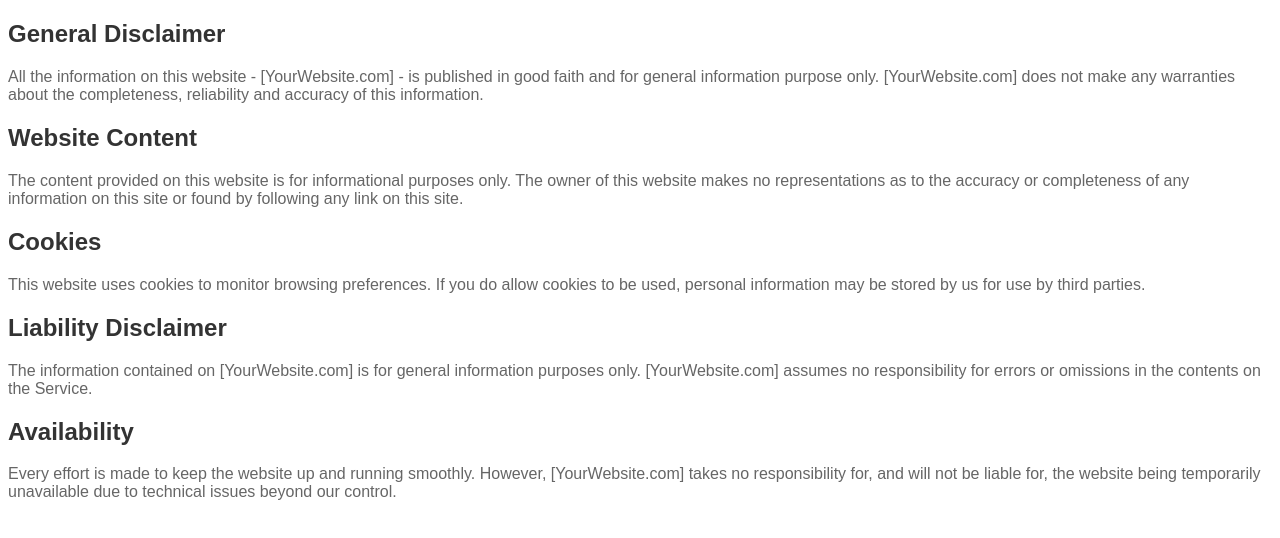
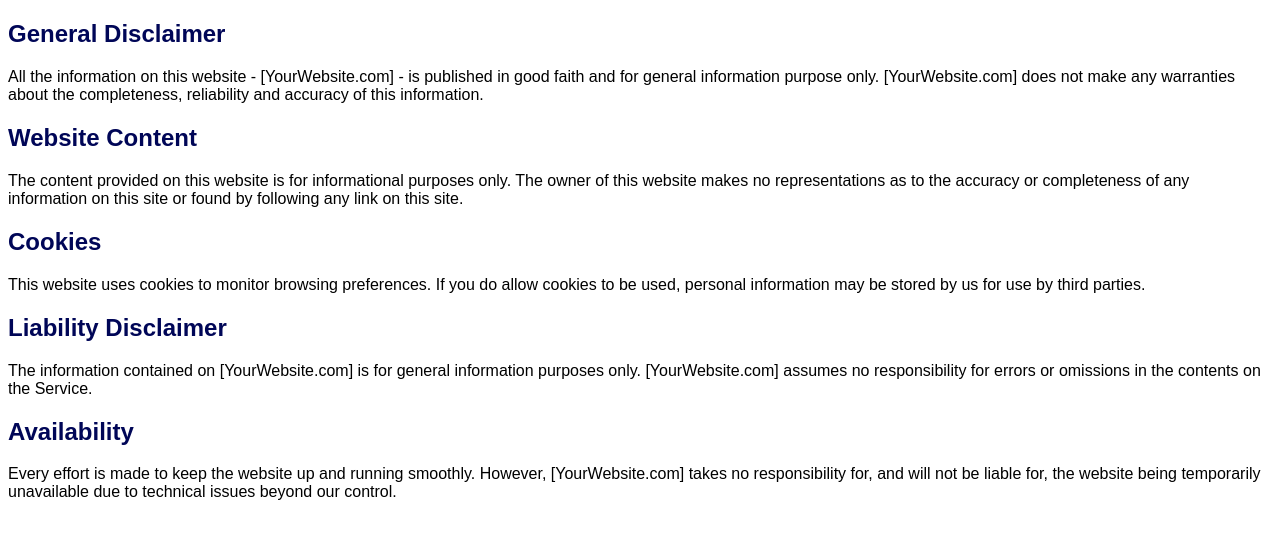
Before and after one commit to Virvivek007/Packed-Food-Fact, a plain HTML site: page disclaimer.html in a window 1280 px wide. Drawn offline with Linux system fonts and the light colour scheme.

Commit message:
Update disclaimer.html
according to the previous pull request color of font is changed so that text is easily readable.

```diff
--- a/disclaimer.html
+++ b/disclaimer.html
@@ -7,8 +7,8 @@
 <style>
   body { font-family: Arial, sans-serif; }
   .disclaimer-section { margin-bottom: 20px; }
-  .disclaimer-section h2 { color: #333; }
-  .disclaimer-section p { color: #666; }
+  .disclaimer-section h2 { color: hsl(236, 100%, 17%); }
+  .disclaimer-section p { color: black; }
 </style>
 </head>
 <body>
```
